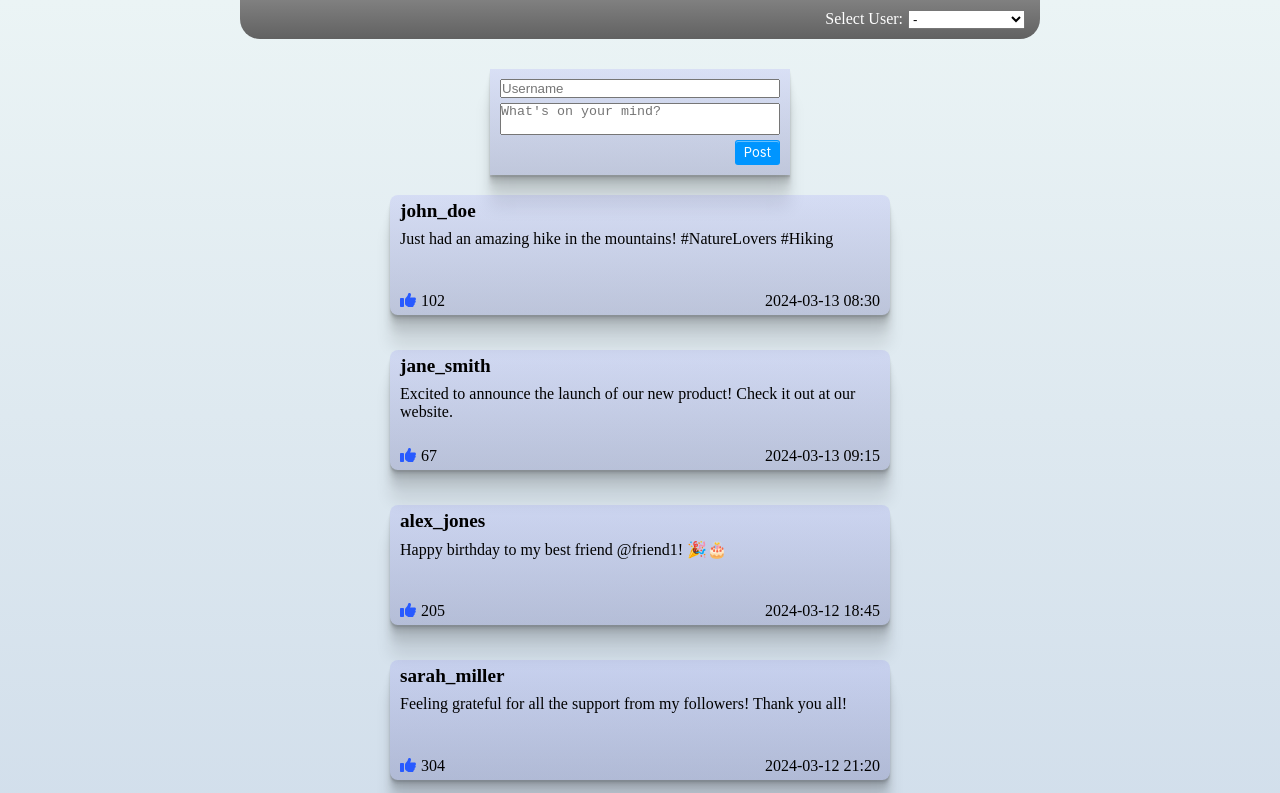
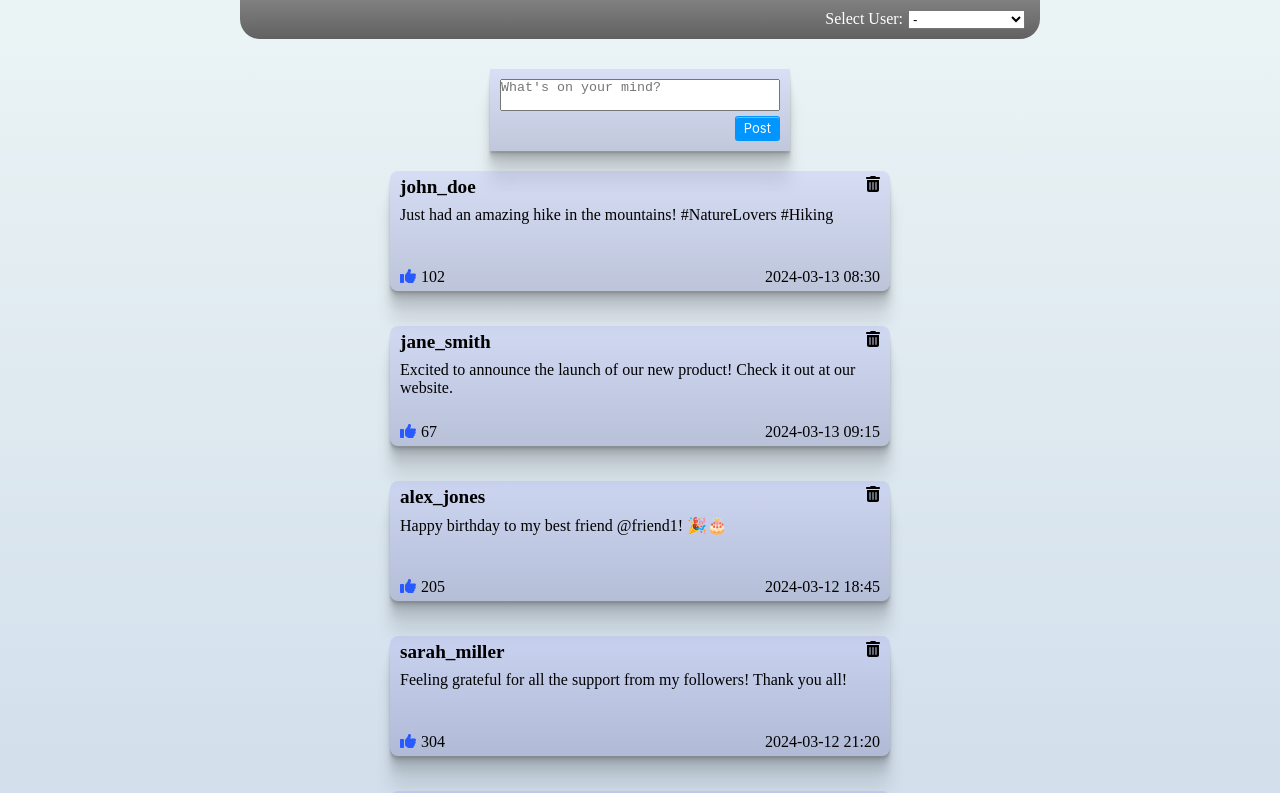
Before and after one commit to bendik-kodehode/React---Social-Media-Feed, a React (Vite) app: page / in a window 1280 px wide. Shown: the top 793 px of the page. Built offline with nearby package versions, Linux system fonts and the light colour scheme.

Commit message:
Added most of logic for user select. Working on delete post.

```diff
--- a/src/AddPost/AddPost.jsx
+++ b/src/AddPost/AddPost.jsx
@@ -1,11 +1,11 @@
 import style from "./AddPost.module.css";
 
-function AddPost({setPosts}) {
+function AddPost({setPosts, selectedUser}) {
     const handleSubmit = (e) => {
         e.preventDefault();
         const formData = new FormData(e.target);
         const newPost = {
-            username: formData.get("username"),
+            username: selectedUser,
             content: formData.get("content"),
             timestamp: new Date().toISOString().replace(/\.\d{3}Z$/, "Z"), // Removes milliseconds.
             likes: 1
@@ -15,7 +15,6 @@ function AddPost({setPosts}) {
 
     return (
         <form onSubmit={handleSubmit}>
-            <input type="text" name="username" placeholder="Username" autoComplete="off" required></input>
             <textarea name="content" placeholder="What's on your mind?" autoComplete="off" required></textarea>
             <div className={style.btnContainer}>
                 <button type="submit">Post</button>
--- a/src/App.jsx
+++ b/src/App.jsx
@@ -6,16 +6,19 @@ import Navbar from "./Navbar/Navbar";
 
 function App() {
     const [posts, setPosts] = useState(defaultPosts);
-    const users = posts.map(post => post.username);
+    const users = (defaultPosts.map(post => post.username));
+    const [selectedUser, setSelectedUser] = useState("");
+
+    const handleUserSelect = user => setSelectedUser(user);
 
     return (
     <>
     <header>
-        <Navbar users={users}/>
+        <Navbar users={users} handleUserSelect={handleUserSelect}/>
     </header>
     <main>
-        <AddPost setPosts={setPosts}/>
-        <Feed arr={posts}/>
+        <AddPost setPosts={setPosts} selectedUser={selectedUser}/>
+        <Feed posts={posts} selectedUser={selectedUser}/>
     </main>
     </>
     )
--- a/src/Feed/Feed.jsx
+++ b/src/Feed/Feed.jsx
@@ -2,10 +2,10 @@
 import Post from "../Post/Post";
 import style from "./Feed.module.css"
 
-function Feed({arr}) {
+function Feed({posts, selectedUser}) {
     return (
         <ul className={style.list}>
-            {arr.map((post, index) => <Post post={post} key={index}/>
+            {posts.map((post, index) => <Post post={post} key={index} selectedUser={selectedUser}/>
             )}
         </ul>
         )
--- a/src/Navbar/Navbar.jsx
+++ b/src/Navbar/Navbar.jsx
@@ -1,11 +1,15 @@
 import style from "./Navbar.module.css";
 
-function Navbar({users}) {
+function Navbar({users, handleUserSelect}) {
+
+    const handleUserChange = (e) => {
+        handleUserSelect(e.target.value);
+    }
 
     return (
         <nav>
-            <label for="users">Select User:</label>
-            <select id="users">
+            <label htmlFor="users">Select User:</label>
+            <select id="users" onChange={handleUserChange}>
                 <option value="">-</option>
                 {users.map((user, index) => <option value={user} key={index}>{user}</option>)}
             </select>
--- a/src/Post/Post.jsx
+++ b/src/Post/Post.jsx
@@ -1,8 +1,8 @@
 import style from "./Post.module.css";
 import { FontAwesomeIcon } from '@fortawesome/react-fontawesome'
-import { faThumbsUp } from '@fortawesome/free-solid-svg-icons'
+import { faThumbsUp, faTrashAlt } from '@fortawesome/free-solid-svg-icons'
 
-function Post({post : {username, content, likes, timestamp}, index}) {
+function Post({post : {username, content, likes, timestamp}, index, selectedUser}) {
     const cleanedTimestamp = timestamp
         .replace("T", " ")
         .replace("Z", "")
@@ -11,7 +11,10 @@ function Post({post : {username, content, likes, timestamp}, index}) {
     return (
         <li className={style.card} key={index}>
             <div className={style.contentContainer}>
-                <h2 className={style.title}>{username}</h2>
+                <div className={style.titleContainer}>
+                    <h2 className={style.title}>{username}</h2>
+                    <FontAwesomeIcon icon={faTrashAlt} className={style.faTrashAlt}/>
+                </div>
                 <p className={style.paragraph}>{content}</p>
             </div>
             <div className={style.infoContainer}>
--- a/src/Post/Post.module.css
+++ b/src/Post/Post.module.css
@@ -31,11 +31,27 @@
     gap: 10px;
 }
 
+.titleContainer {
+    display: flex;
+    justify-content: space-between;
+}
+
 .icon {
     max-height: 20px;
 }
 
 .faThumbsUp {
-    font-size: 16px;
     color: rgb(40, 90, 255);
 }
+
+.faTrashAlt {
+    color: rgb(0, 0, 0);
+    font-size: 16px;
+    cursor: pointer;
+    transition: transform 0.1s ease-out;
+}
+
+.faTrashAlt:hover {
+    transform: scale(1.1);
+    transition: transform 0.2s ease-in;
+}
```
